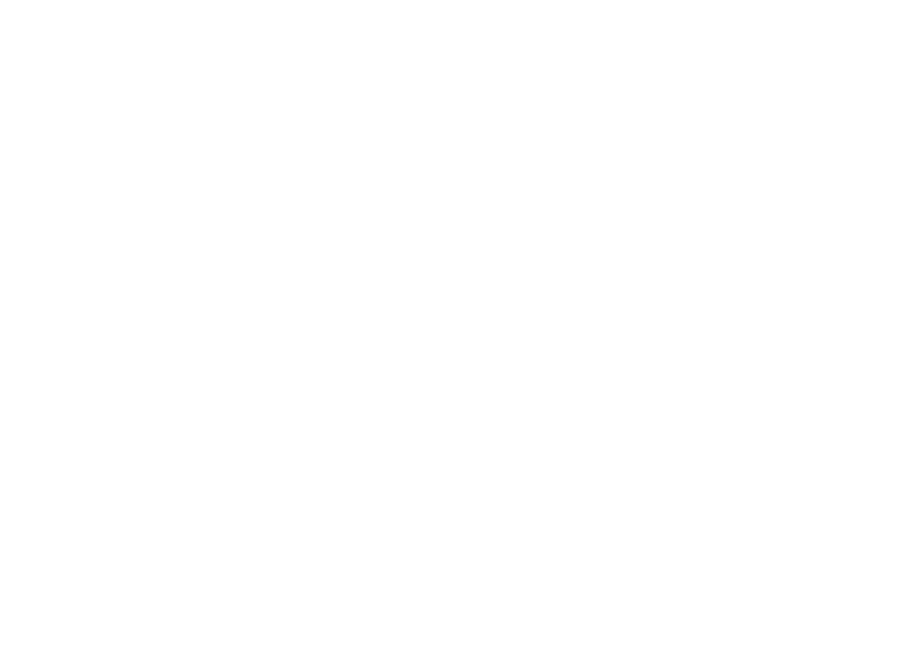
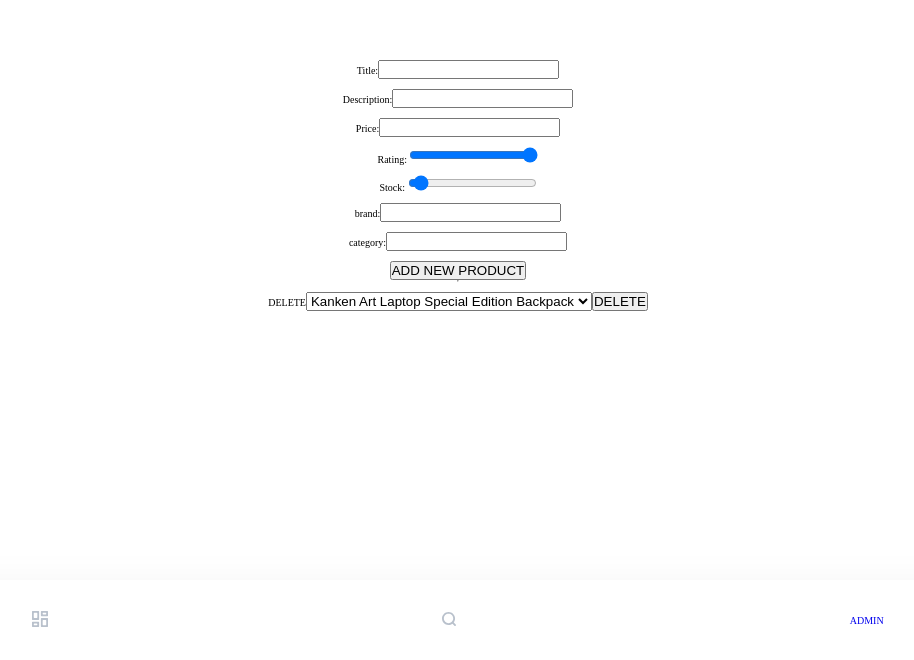
Before and after one commit to CreateYourReality/frontend-eshop, a React (Vite) app: page /adminpanel in a window 1280 px wide. Before the commit this address had no page. Shown: the part 140-800 px from the top of the page, without its empty margins (182-1096 px from the left). Built offline with nearby package versions, Linux system fonts and the light colour scheme.

Commit message:
add adminpanel 50percent

```diff
--- a/src/App.jsx
+++ b/src/App.jsx
@@ -7,6 +7,7 @@
 import LoadingScreen from "./pages/loadingScreen/LoadingScreen";
 import { loadingContext, dataContext, filterContext } from "./context/Context";
 import Onboarding from "./pages/Onboarding/Onboarding";
+import AdminPanel from "./pages/admin/AdminPanel";
 
 function App() {
   const [loading, setLoading] = useState(true);
@@ -38,6 +39,10 @@
 										path='/details/:id'
 										element={loading ? <LoadingScreen /> : <Details />}
 									/>
+									<Route
+										path='/adminpanel'
+										element={loading ? <LoadingScreen /> : <AdminPanel />}
+									/>
 								</Routes>
 							</BrowserRouter>
 						</filterContext.Provider>
--- a/src/components/Footer/Footer.jsx
+++ b/src/components/Footer/Footer.jsx
@@ -7,6 +7,7 @@
         <footer>
             <Link to="/home"><img src={Shape} alt="shape-icon"/></Link>
             <Link to="/productlist"><img src={Search} alt="Search-icon"/></Link>
+            <Link to="/adminpanel">ADMIN</Link>
         </footer>
      );
 }
--- /dev/null
+++ b/src/pages/admin/AdminPanel.css
@@ -0,0 +1,21 @@
+.adminSection{
+    flex-direction: column;
+    min-height: 80vh;
+}
+
+
+.adminSection form{
+    display: flex;
+    flex-direction: column;
+    justify-content: center;
+    align-items: center;
+}
+
+.adminSection form input,
+.adminSection form button{
+    margin-top: 10px;
+}
+
+.adminSection label{
+    display: inline-block;
+}
--- /dev/null
+++ b/src/pages/admin/AdminPanel.jsx
@@ -0,0 +1,141 @@
+import { useContext, useState } from "react";
+import { dataContext } from "../../context/Context";
+import {Link, useNavigate} from "react-router-dom";
+import Footer from "../../components/Footer/Footer";
+import "./AdminPanel.css"
+
+const AdminPanel = () => {
+    const {data,setData} = useContext(dataContext)
+    const [titleInput, setTitleInput] = useState("")
+    const [descriptionInput, setDescriptionInput] = useState("")
+    const [priceInput, setPriceInput] = useState("")
+    const [ratingInput, setRatingInput] = useState("")
+    const [stockInput, setStockInput] = useState("")
+    const [categoryInput, setCategoryInput] = useState("")
+    const [brandInput, setBrandInput] = useState("")
+    const [deleteInput, setDeleteInput] = useState("")
+
+    let generatedID = data.products.length;
+    const imgPath = `../src/assets/FakeShop/images/${generatedID}.png`
+
+    const newProductLayout = {
+			"id": generatedID,
+			"title": titleInput,
+			"description": descriptionInput,
+			"price": priceInput,
+			"rating": priceInput,
+			"stock": stockInput,
+			"brand": brandInput,
+			"category": categoryInput,
+			"image": imgPath
+        }
+
+    const handleTitle = (event) => {
+        event.preventDefault();
+        setTitleInput(event.target.text)
+    }
+
+    const handleDescription = (event) => {
+        event.preventDefault();
+        setDescriptionInput(event.target.text)
+    }
+
+    const handlePrice = (event) => {
+        event.preventDefault();
+        setPriceInput(event.target.text)
+    }
+
+    const handleRating = (event) => {
+        event.preventDefault();
+        setRatingInput(event.target.value)
+    }
+
+    const handleStock = (event) => {
+        event.preventDefault();
+        setStockInput(event.target.value)
+    }
+
+    const handleCategory = (event) => {
+        event.preventDefault();
+        setCategoryInput(event.target.text)
+    }
+
+    const handleBrand = (event) => {
+        event.preventDefault();
+        setBrandInput(event.target.text)
+    }
+
+    const handleDelete = (event) => {
+        event.preventDefault();
+        setDeleteInput(event.target.value);
+    }
+
+    const handleDeleteButton = (event) => {
+        event.preventDefault();
+        console.log(deleteInput);
+    }
+
+    const addNewProduct = (event) => {
+        event.preventDefault();
+        const products =[...data.products];
+        products.push(newProductLayout);
+        const newData = {products}
+        console.log(newData);
+        setData(newData);
+        generatedID++;
+
+     //   let response = confirm("Neues Produkt wurde erstellt. Auf Home zurückkehren?");
+     //   response? useNavigate("./home") : null;
+    }
+
+
+    return (
+    <>
+        <section className="adminSection">
+            <form >
+                <label htmlFor="title">Title:
+                    <input name="title" type="text" onChange={handleTitle} />
+                </label>
+                <label htmlFor="description">Description:
+                    <input name="description" type="text" onChange={handleDescription} />
+                </label>
+                <label htmlFor=""> Price:
+                    <input type="text" onChange={handlePrice} />
+                </label>
+                <label htmlFor=""> Rating: {ratingInput}
+                    <input type="range" max={5.0} min={0.0} step={0.1} onChange={handleRating} />
+                </label>
+                <label htmlFor=""> Stock: {stockInput}
+                    <input type="range" max={1000.0} min={0} step={1} onChange={handleStock} />
+                </label>
+                <label htmlFor=""> brand:
+                    <input type="text" onChange={handleBrand} />
+                </label>
+                <label htmlFor=""> category:
+                    <input type="text" onChange={handleCategory} />
+                </label>
+
+                <button onClick={addNewProduct}>ADD NEW PRODUCT</button>
+
+                <hr />
+
+                <label htmlFor="">DELETE
+                    <select onChange={handleDelete} name="" id="">
+                        {[...data.products].map((product,index) => {
+                          return <option key={index}>{product.title}</option>
+                        })}
+
+                    </select>
+
+                    <button onClick={handleDeleteButton}>DELETE</button>
+                </label>
+
+
+            </form>
+        </section>
+        <Footer/>
+    </>
+      );
+}
+
+export default AdminPanel;
```
